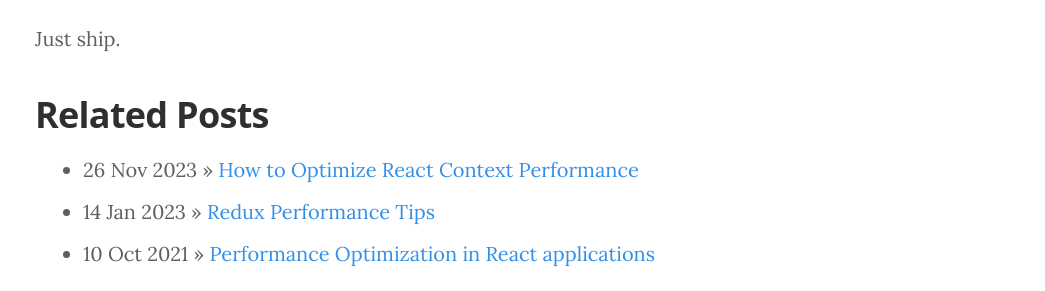
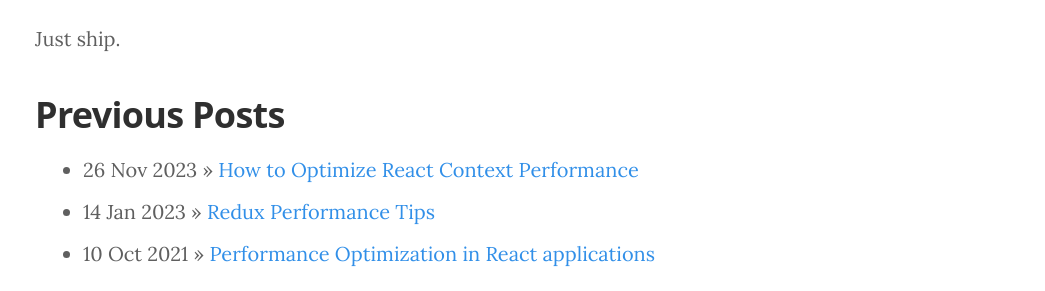
Before and after one commit to Bloomca/blog, a Jekyll site: the page built from _posts/2018-1-24-just-ship.md, in a window 1280 px wide. Shown: the part 1267-1558 px from the top of the page, without its empty margins (205-1250 px from the left). Built offline with Jekyll 4.4.1, drawn with Linux system fonts in a browser that asks for light colours; some web fonts are replaced.

Commit message:
update related posts title to previous posts

```diff
--- a/_layouts/post.html
+++ b/_layouts/post.html
@@ -14,7 +14,7 @@ layout: default
 </div>
 
 <div id="related">
-  <h2>Related Posts</h2>
+  <h2>Previous Posts</h2>
   <ul class="">
     {% for post in site.related_posts limit:3 %}
     <li>
```
